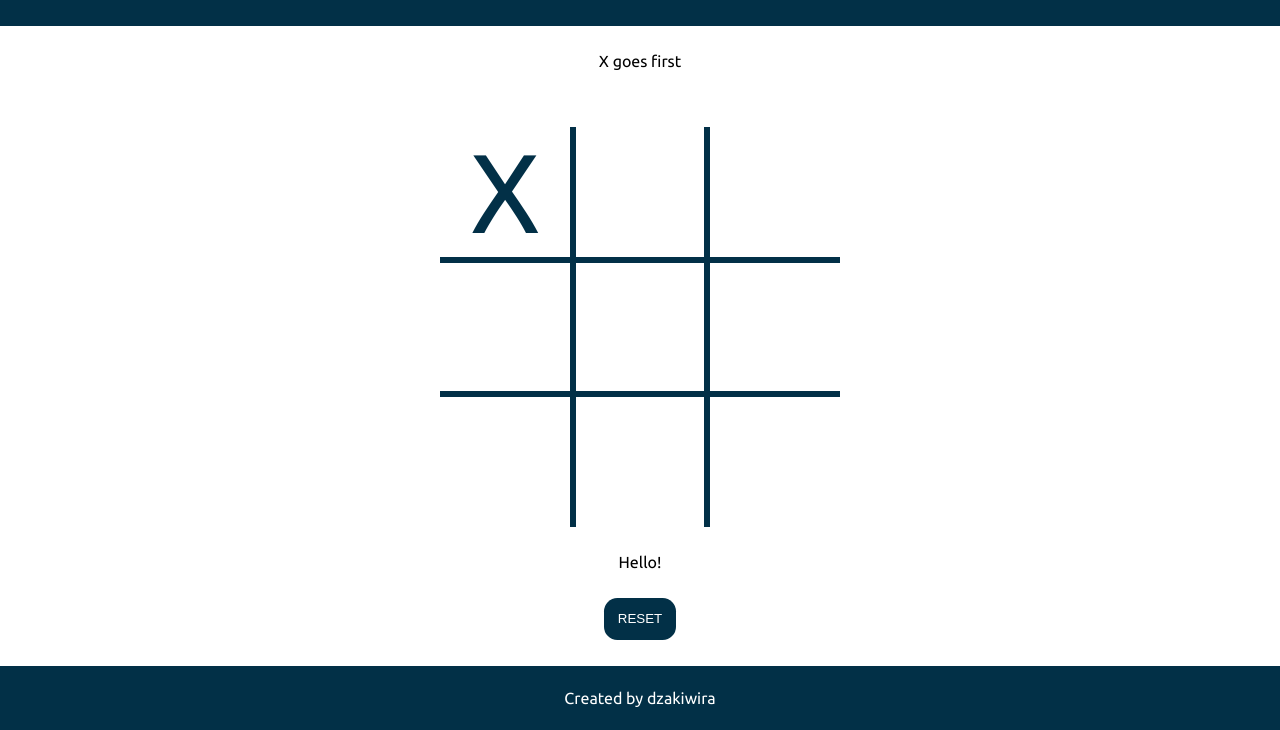
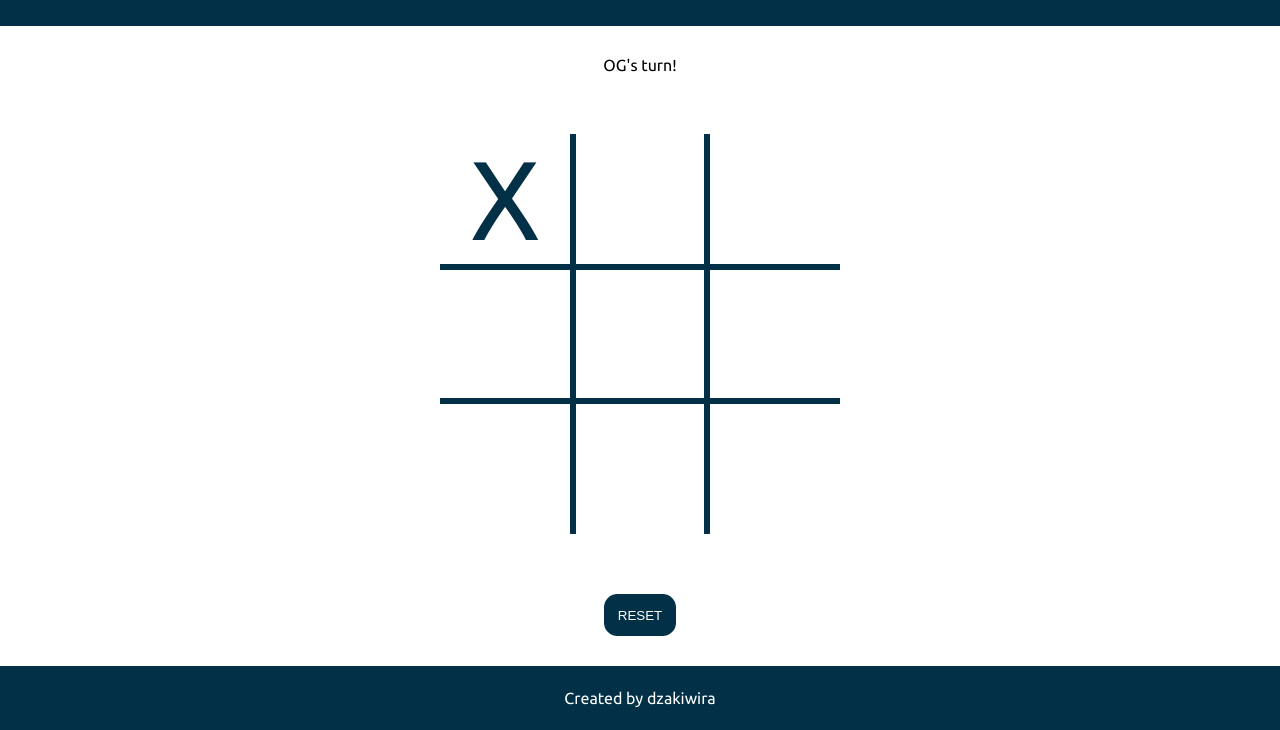
Before and after one commit to dzakiwira/tic-tac-toe, a plain HTML site: page index.html in a window 1280 px wide. Both pictures are taken after a click on the element 506 px from the left and 263 px from the top of the page. Shown: the part 70-800 px from the top of the page. Drawn offline with Linux system fonts and the light colour scheme.

Commit message:
Player names, turn prompts

```diff
--- a/index.html
+++ b/index.html
@@ -32,7 +32,7 @@
     </div>
 
     <div class="game-result">
-        Hello!
+
     </div>
 
     <button>RESET</button>
--- a/script.js
+++ b/script.js
@@ -4,8 +4,8 @@ const gameBoard = (() => {
     };
 
     // Initialize players for now
-    const scottie = _player('Scottie', 'X');
-    const og = _player('OG', 'O');
+    const playerOne = _player('Scottie', 'X');
+    const playerTwo = _player('OG', 'O');
 
     // Round counter to check for which players turn it is and if it ends in a draw
     let round = 1;
@@ -37,11 +37,12 @@ const gameBoard = (() => {
         if(gameDone) {
             return;
         } else {
+            displayController.updatePrompt(_currentPlayerName());
             gameBoard.setTile(currentIndex, _currentPlayerMark());
         }
         // Check for win or draw else move round on
         if(checkWinX() || checkWinO()) {
-            displayController.updateEndWin(_currentPlayerMark());
+            displayController.updateEndWin(_winnerName(_currentPlayerMark()));
             gameDone = true;
         }
         else if(round === 9) {
@@ -55,7 +56,16 @@ const gameBoard = (() => {
 
     // Checks for which players turn it is
     const _currentPlayerMark = () => {
-        return round % 2 === 1 ? scottie.mark : og.mark;
+        return round % 2 === 1 ? playerOne.mark : playerTwo.mark;
+    }
+
+    const _currentPlayerName = () => {
+        return round % 2 === 1 ? playerTwo.name : playerOne.name;
+    }
+
+    // Check name for winner
+    const _winnerName = (winnerMark) => {
+        return playerOne.mark === winnerMark ? playerOne.name : playerTwo.name;
     }
 
     // Check for winner
@@ -100,12 +110,15 @@ const gameBoard = (() => {
         resetGame,
         playRound,
         checkWinO,
-        checkWinX
+        checkWinX,
+        _currentPlayerMark,
+        _winnerName
     }
 })();
 
 const displayController = (() => {
     const cell = document.querySelectorAll('.cell');
+    const startPrompt = document.querySelector('.name-container');
     const displayResult = document.querySelector('.game-result');
     const resetBtn = document.querySelector('button');
 
@@ -122,8 +135,12 @@ const displayController = (() => {
     resetBtn.addEventListener('click', () => {
         gameBoard.resetGame();
         updateTiles();
-        displayResult.textContent = 'hello';
     });
+
+    // Update name for turn prompt
+    const updatePrompt = (playerName) => {
+        startPrompt.textContent = `${playerName}'s turn!`;
+    }
 
     // Updates and populates the board with the current player marks
     const updateTiles = () => {
@@ -135,13 +152,16 @@ const displayController = (() => {
     // Update display for winner or if it's a draw
     const updateEndDraw = () => {
         displayResult.textContent = "It's a draw!";
+        startPrompt.textContent = "Rematch!";
     }
 
-    const updateEndWin = (playerMark) => {
-        displayResult.textContent = `${playerMark} has won!`;
+    const updateEndWin = (playerName) => {
+        displayResult.textContent = `${playerName} has won!`;
+        startPrompt.textContent = `LETS GO`;
     }
 
     return {
+        updatePrompt,
         updateTiles,
         updateEndDraw,
         updateEndWin
```
